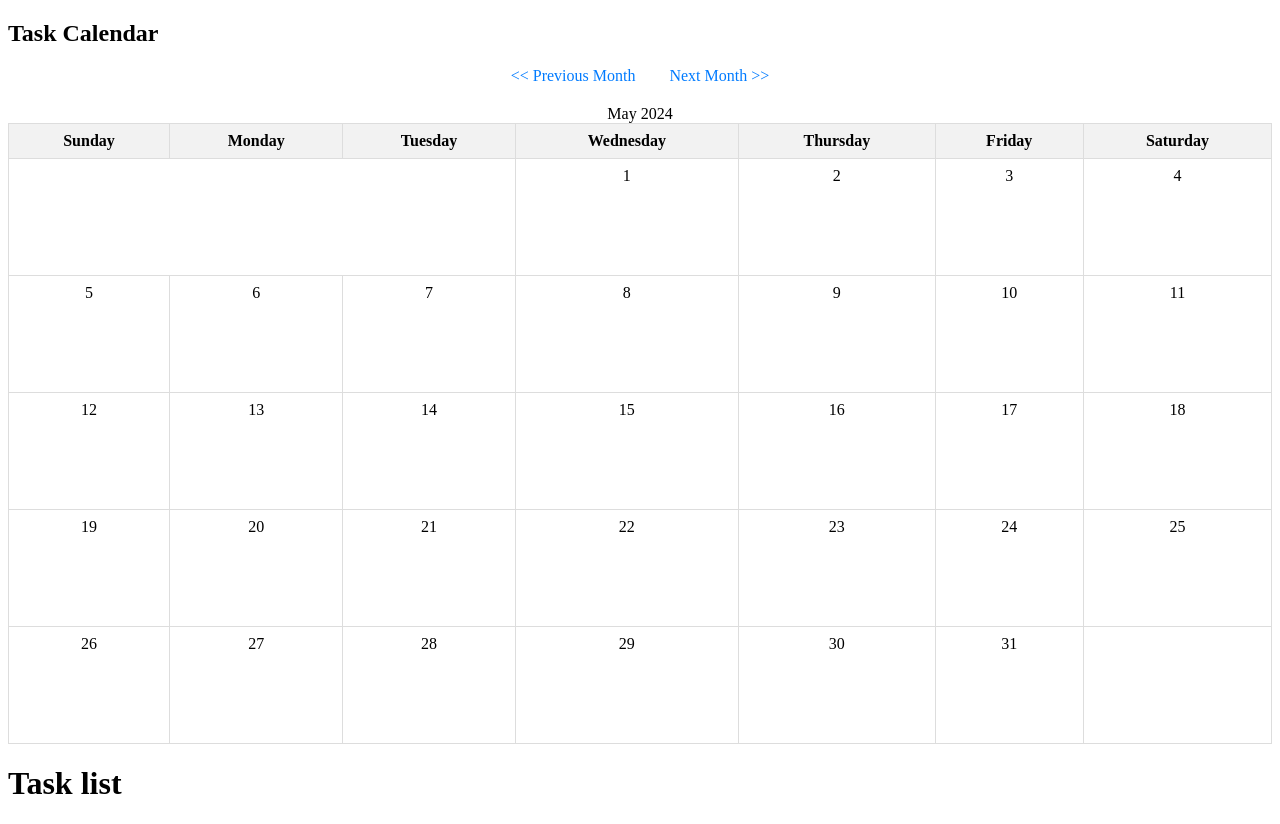
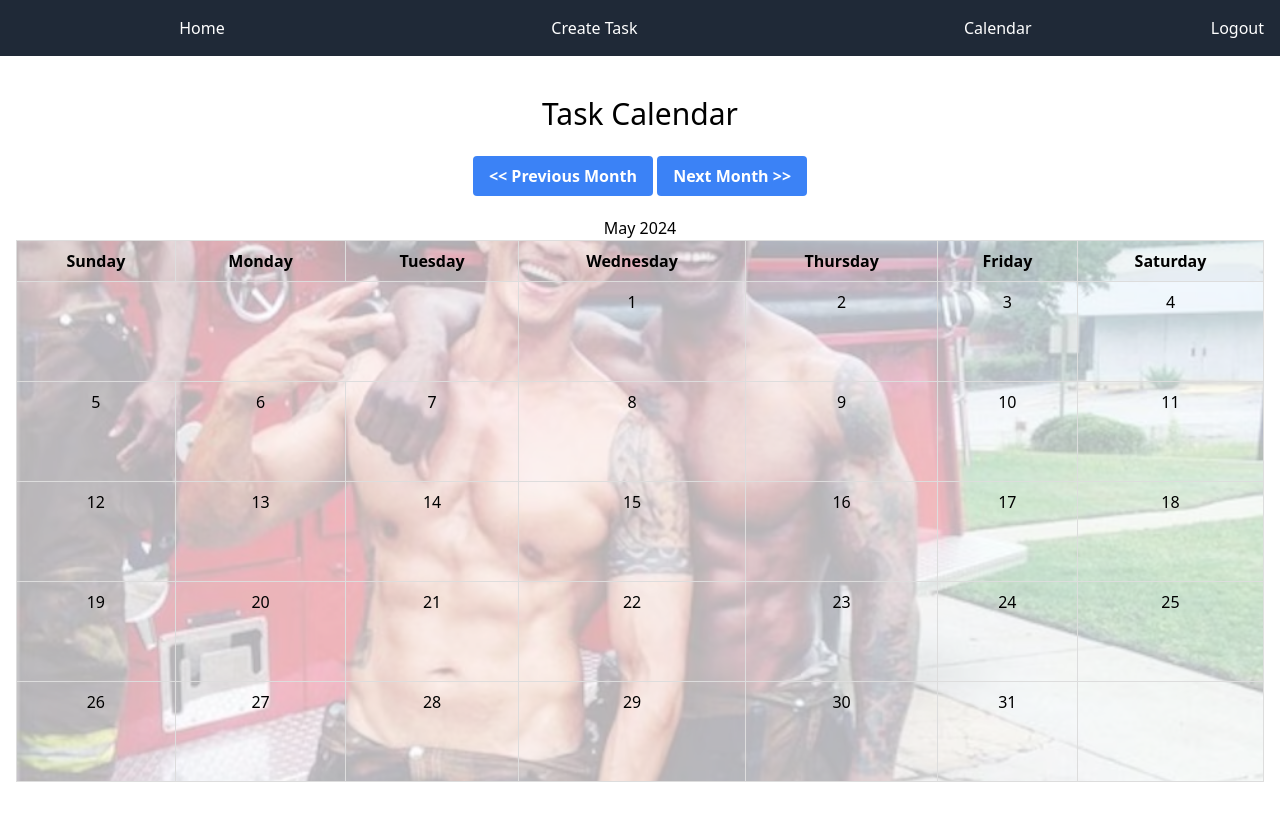
Before and after one commit to MatissRolavs/taskManager, a PHP site: page /calander in a window 1280 px wide. After the commit the page ends 782 px from the top, so only its background shows below. Run offline with PHP 8.4, Linux system fonts and the light colour scheme; data that the repository does not hold is empty.

Commit message:
we are champions
yello

```diff
--- a/app/views/tasks/calander.view.php
+++ b/app/views/tasks/calander.view.php
@@ -4,63 +4,83 @@
     <meta charset="UTF-8">
     <meta name="viewport" content="width=device-width, initial-scale=1.0">
     <title>Task Calendar</title>
+    <link href="https://cdnjs.cloudflare.com/ajax/libs/tailwindcss/2.2.19/tailwind.min.css" rel="stylesheet">
     <style>
         .calendar {
             border-collapse: collapse;
             width: 100%;
+            background: url('/photo.jpeg') no-repeat center center;
+            background-size: cover;
+            opacity: 1; /* Background image is fully visible */
         }
         .calendar th, .calendar td {
             border: 1px solid #ddd;
             padding: 8px;
+            background-color: rgba(255, 255, 255, 0.7); /* Slightly more transparent */
         }
         .calendar th {
-            background-color: #f2f2f2;
+            background-color: rgba(242, 242, 242, 0.7);
             text-align: center;
         }
         .calendar td {
             text-align: center;
             vertical-align: top;
             height: 100px;
+            position: relative; /* Added to position the image inside the cell */
         }
         .task {
             margin: 5px;
-            padding: 5px;
-            border-radius: 3px;
+            padding: 10px; /* increased padding for better readability */
+            border-radius: 5px;
+            font-weight: bold; /* bold text for better readability */
+            color: #fff; /* white text color */
         }
         .completed {
-            background-color: #d4edda;
-            color: #155724;
+            background-color: rgba(40, 167, 69, 0.9); /* dark green background */
         }
         .not-completed {
-            background-color: #f8d7da;
-            color: #721c24;
+            background-color: rgba(220, 53, 69, 0.9); /* dark red background */
         }
         .nav {
             text-align: center;
             margin-bottom: 20px;
         }
-        .nav a {
-            margin: 0 15px;
-            text-decoration: none;
-            color: #007BFF;
-        }
-        .nav a:hover {
-            text-decoration: underline;
+        .calendar-img {
+            position: absolute;
+            top: 50%;
+            left: 50%;
+            transform: translate(-50%, -50%);
+            width: 80%; /* Adjust the width as needed */
+            opacity: 0.3; /* reduced opacity for better visibility of tasks */
         }
     </style>
 </head>
 <body>
-    <h2>Task Calendar</h2>
-    <div class="nav">
-        <a href="?month=<?= $prevMonth ?>&year=<?= $prevYear ?>">&lt;&lt; Previous Month</a>
-        <a href="?month=<?= $nextMonth ?>&year=<?= $nextYear ?>">Next Month &gt;&gt;</a>
+    <!-- Navbar -->
+    <div class="flex flex-col mb-20">
+        <nav class="bg-gray-800 py-4 w-full fixed top-0 z-50">
+            <div class="px-4 flex justify-between items-center h-full">
+                <div class="flex justify-between flex-grow">
+                    <a href="/" class="text-white hover:text-gray-300 flex-grow text-center">Home</a>
+                    <a href="/create" class="text-white hover:text-gray-300 flex-grow text-center">Create Task</a>
+                    <a href="/calendar" class="text-white hover:text-gray-300 flex-grow text-center">Calendar</a>
+                </div>
+                <form action="/logout" method="POST" class="ml-4">
+                    <button class="text-white hover:text-gray-300">Logout</button>
+                </form>
+            </div>
+        </nav>
     </div>
-    <?= $calendarHtml ?> <!-- This will render the calendar -->
 
-    <!-- Rest of your HTML content -->
-    <div class="container mt-8 mx-auto px-4">
-        <h1 class="mb-8 text-4xl text-center">Task list</h1>
-        <!-- Your task list content -->
+    <div class="container mt-24 mx-auto px-4"> <!-- Added mt-24 to push content below the navbar -->
+        <h2 class="text-3xl text-center mb-6">Task Calendar</h2>
+        <div class="nav">
+            <a href="?month=<?= $prevMonth ?>&year=<?= $prevYear ?>" class="inline-block bg-blue-500 hover:bg-blue-700 text-white font-bold py-2 px-4 rounded">&lt;&lt; Previous Month</a>
+            <a href="?month=<?= $nextMonth ?>&year=<?= $nextYear ?>" class="inline-block bg-blue-500 hover:bg-blue-700 text-white font-bold py-2 px-4 rounded">Next Month &gt;&gt;</a>
+        </div>
+        <table class="calendar">
+        </table>
+        <?= $calendarHtml ?> <!-- This will render the calendar -->
     </div>
 </body>
 </html>
```
Also changed, not shown: public/photo.jpeg (added).
